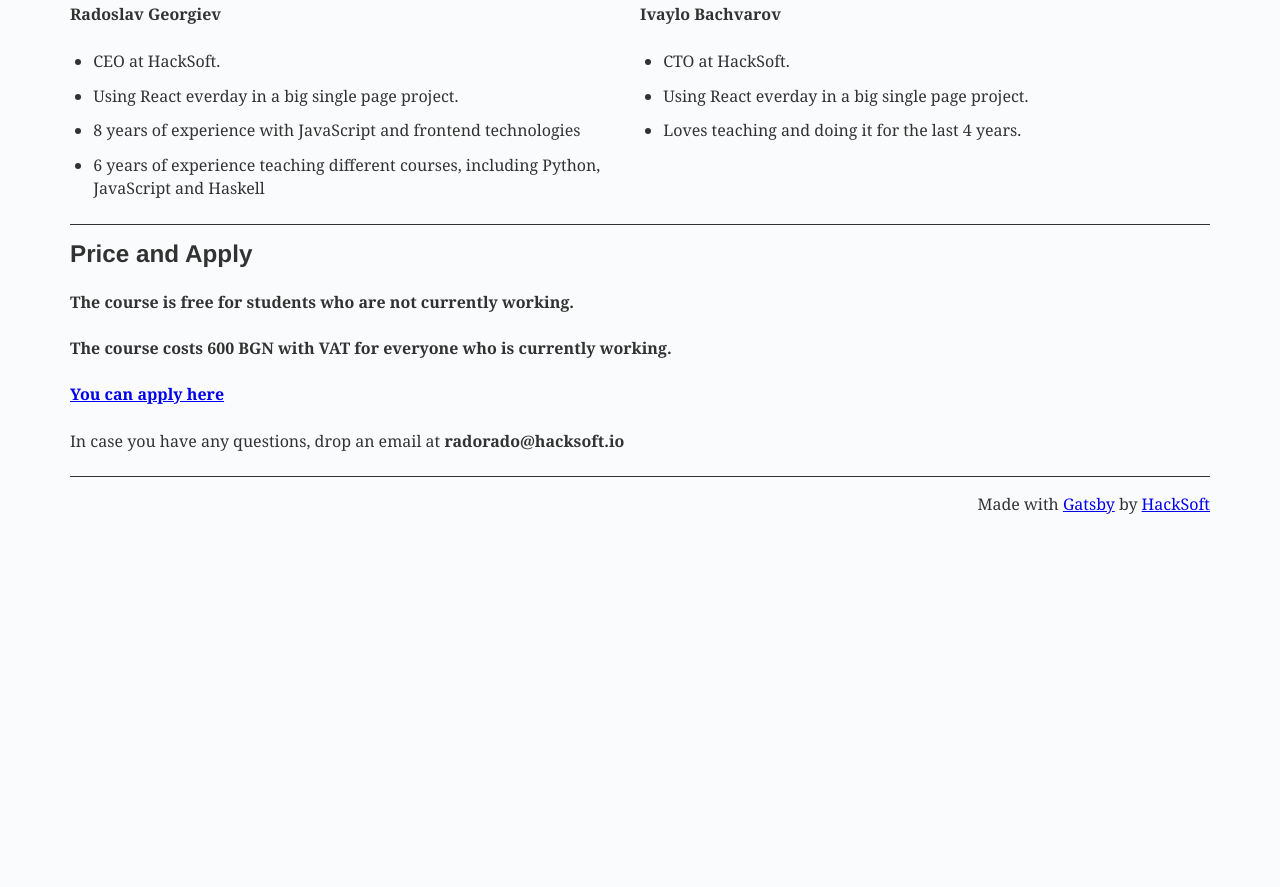
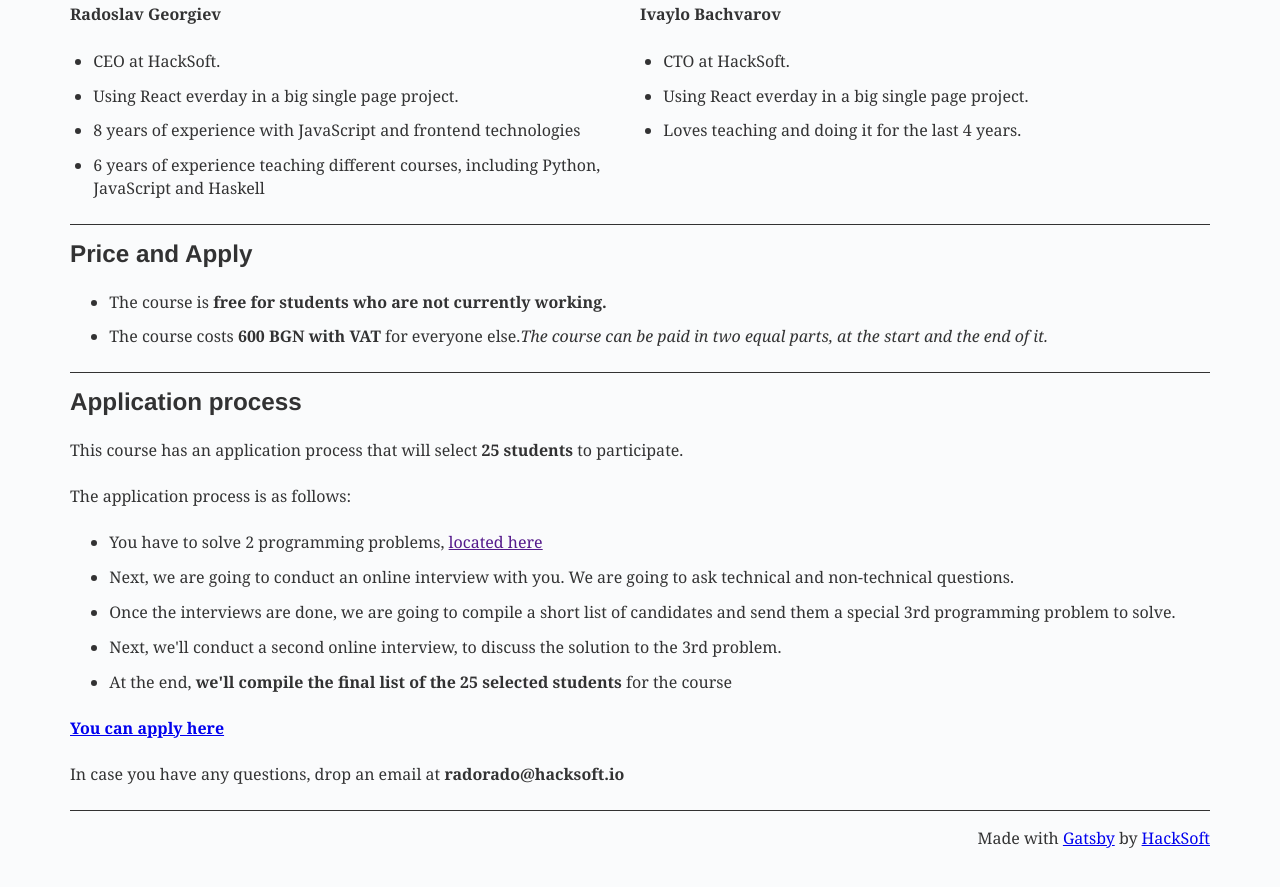
Before and after one commit to HackSoftware/programming-101-with-python-website, a Gatsby site: page / in a window 1280 px wide. Shown: the part 1739-2626 px from the top of the page. Before the commit the page ends 2293 px from the top, so only its background shows below. Built offline with nearby package versions, Linux system fonts and the light colour scheme; Gatsby itself is replaced by a stand-in of ours.

Commit message:
Use better centering for header
- Add now.sh for deployment

```diff
--- a/package.json
+++ b/package.json
@@ -31,7 +31,8 @@
     "develop": "gatsby develop",
     "start": "npm run develop",
     "format": "prettier --write \"src/**/*.js\"",
-    "test": "echo \"Write tests! -> https://gatsby.app/unit-testing\""
+    "test": "echo \"Write tests! -> https://gatsby.app/unit-testing\"",
+    "now-build": "npm run build"
   },
   "devDependencies": {
     "prettier": "^1.15.2"
--- a/src/pages/index.js
+++ b/src/pages/index.js
@@ -1,18 +1,18 @@
-import React from 'react';
-import {Helmet} from 'react-helmet';
+import React from 'react'
+import { Helmet } from 'react-helmet'
 
-import Inline from '../components/Inline';
-import Container from '../components/Container';
-import Section from '../components/Section';
-import PythonLogo from '../components/PythonLogo';
-import ApplyHere from '../components/ApplyHere';
-import Teachers from '../components/Teachers';
-import Footer from '../components/Footer';
+import Inline from '../components/Inline'
+import Container from '../components/Container'
+import Section from '../components/Section'
+import PythonLogo from '../components/PythonLogo'
+import ApplyHere from '../components/ApplyHere'
+import Teachers from '../components/Teachers'
+import Footer from '../components/Footer'
 
-import styles from './index.module.css';
-import favicon from './favicon.ico';
+import styles from './index.module.css'
+import favicon from './favicon.ico'
 
-import './index.css';
+import './index.css'
 
 const IndexPage = () => (
   <React.Fragment>
@@ -48,12 +48,14 @@ const IndexPage = () => (
             <a
               href="https://www.google.com/maps/place/Hack+Bulgaria/@42.6477396,23.3825581,17z/data=!3m1!4b1!4m5!3m4!1s0x40aa86ed287d5e33:0x315f162015dedaa3!8m2!3d42.6477396!4d23.3847468"
               target="_blank"
-              rel="noopener noreferrer">
+              rel="noopener noreferrer"
+            >
               HackBulgaria's lecture hall
             </a>
           </li>
           <li>
-            Price - <strong>free for students</strong>, who are not currently working.
+            Price - <strong>free for students</strong>, who are not currently
+            working.
           </li>
           <li>
             <ApplyHere />
@@ -104,7 +106,8 @@ const IndexPage = () => (
             <a
               href="https://github.com/HackBulgaria/Programming-101-Python-2019"
               target="_blank"
-              rel="noopener noreferrer">
+              rel="noopener noreferrer"
+            >
               GitHub repository.
             </a>
           </strong>
@@ -141,19 +144,55 @@ const IndexPage = () => (
       </Section>
       <Section>
         <h2>Price and Apply</h2>
+        <ul className={styles.List}>
+          <li>
+            The course is{' '}
+            <strong>free for students who are not currently working.</strong>
+          </li>
+          <li>
+            The course costs <strong>600 BGN with VAT</strong> for everyone
+            else.
+            <em>
+              The course can be paid in two equal parts, at the start and the
+              end of it.
+            </em>
+          </li>
+        </ul>
+      </Section>
+      <Section>
+        <h2>Application process</h2>
         <p>
-          <strong>
-            The course is free for students who are not currently working.
-          </strong>
+          This course has an application process that will select{' '}
+          <strong>25 students</strong> to participate.
         </p>
 
-        <p>
-          <strong>
-            The course costs 600 BGN with VAT for everyone who is currently
-            working.
-          </strong>
-        </p>
-
+        <p>The application process is as follows:</p>
+        <ul className={styles.List}>
+          <li>
+            You have to solve 2 programming problems,{' '}
+            <a href="">located here</a>
+          </li>
+          <li>
+            Next, we are going to conduct an online interview with you. We are
+            going to ask technical and non-technical questions.
+          </li>
+          <li>
+            Once the interviews are done, we are going to compile a short list
+            of candidates and send them a special 3rd programming problem to
+            solve.
+          </li>
+          <li>
+            Next, we'll conduct a second online interview, to discuss the
+            solution to the 3rd problem.
+          </li>
+          <li>
+            At the end,{' '}
+            <strong>
+              we'll compile the final list of the 25 selected students
+            </strong>{' '}
+            for the course
+          </li>
+        </ul>
         <p>
           <ApplyHere />
         </p>
@@ -166,6 +205,6 @@ const IndexPage = () => (
       <Footer />
     </Container>
   </React.Fragment>
-);
+)
 
-export default IndexPage;
+export default IndexPage
--- a/src/pages/index.module.css
+++ b/src/pages/index.module.css
@@ -3,5 +3,7 @@
 }
 
 .Header {
-  text-align: center;
+  display: flex;
+  justify-content: space-between;
+  align-items: center;
 }
```
Also changed, not shown: now.json (added, +11 -0 lines), 1 other file.
